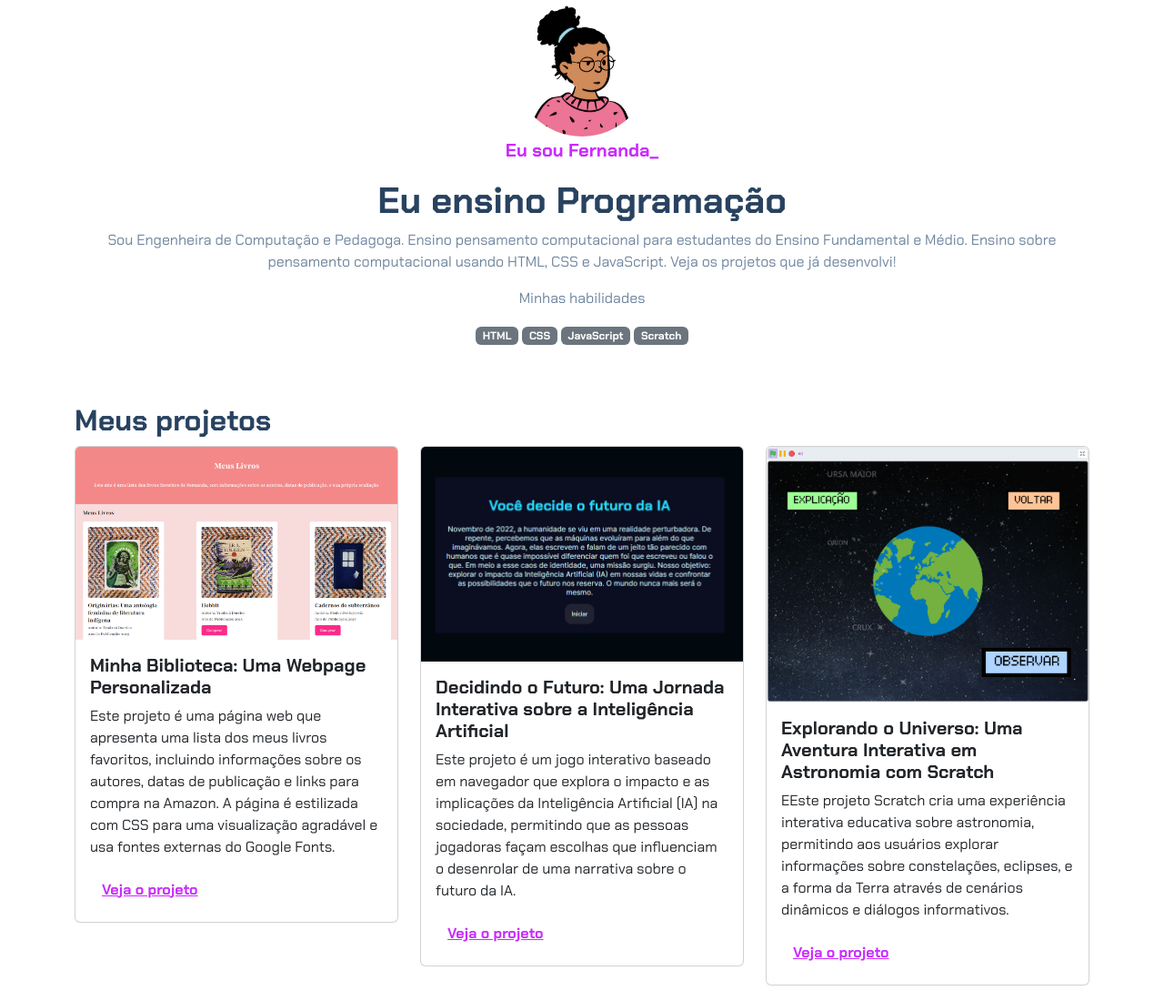
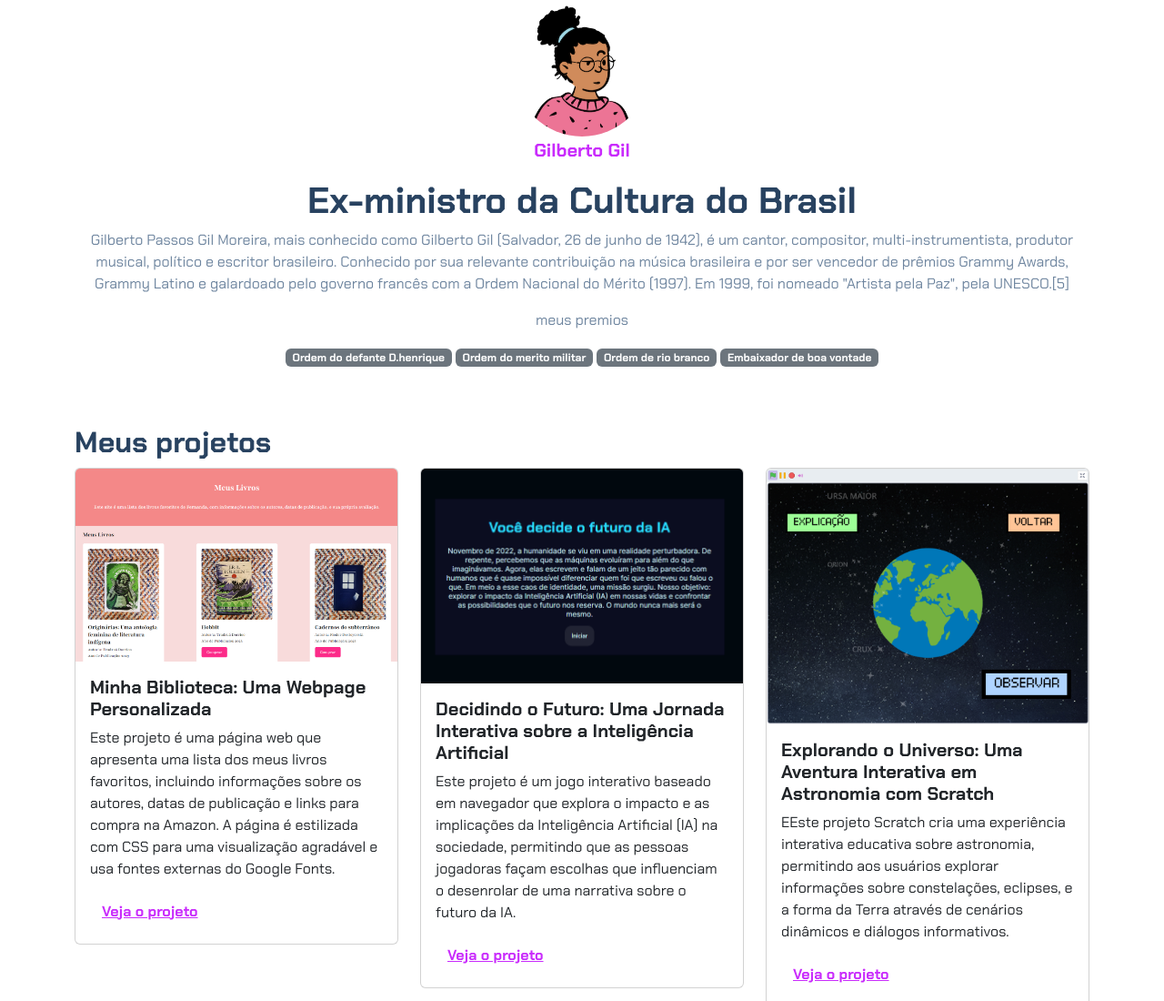
Before and after one commit to Brga202/Gilberto-Gil, a plain HTML site: page index.html in a window 1280 px wide. Shown: the top 1100 px of the page at 91% size. Drawn offline with nearby package versions, Linux system fonts and the light colour scheme.

Commit message:
Update index.html

```diff
--- a/index.html
+++ b/index.html
@@ -14,17 +14,18 @@
     <header class="container text-center">
         <img src="img/avatar-perfil.png" alt="avatar da Fernanda" class="rounded-circle" width="150" height="150"
             srcset="">
-        <p class="lead">Eu sou Fernanda_</p>
-        <h1>Eu ensino Programação</h1>
-        <p>Sou Engenheira de Computação e Pedagoga. Ensino pensamento computacional para estudantes do Ensino
-            Fundamental e Médio. Ensino sobre pensamento computacional usando HTML, CSS e JavaScript. Veja os projetos
-            que já desenvolvi!</p>
-        <p>Minhas habilidades</p>
+        <p class="lead">Gilberto Gil</p>
+        <h1>Ex-ministro da Cultura do Brasil</h1>
+        <p>Gilberto Passos Gil Moreira, mais conhecido como Gilberto Gil (Salvador, 26 de junho de 1942),
+            é um cantor, compositor, multi-instrumentista, produtor musical, político e escritor brasileiro. Conhecido por sua relevante contribuição na música
+            brasileira e por ser vencedor de prêmios Grammy Awards, Grammy Latino e galardoado pelo governo francês com a Ordem Nacional do Mérito (1997).
+            Em 1999, foi nomeado "Artista pela Paz", pela UNESCO.[5]</p>
+        <p>meus premios </p>
         <div>
-            <p class="badge bg-secondary">HTML</p>
-            <p class="badge bg-secondary">CSS</p>
-            <p class="badge bg-secondary">JavaScript</p>
-            <p class="badge bg-secondary">Scratch</p>
+            <p class="badge bg-secondary">Ordem do defante D.henrique</p>
+            <p class="badge bg-secondary">Ordem do merito militar</p>
+            <p class="badge bg-secondary">Ordem de rio branco</p>
+            <p class="badge bg-secondary">Embaixador de boa vontade</p>
         </div>
     </header>
     <main class="container mt-5">
```
